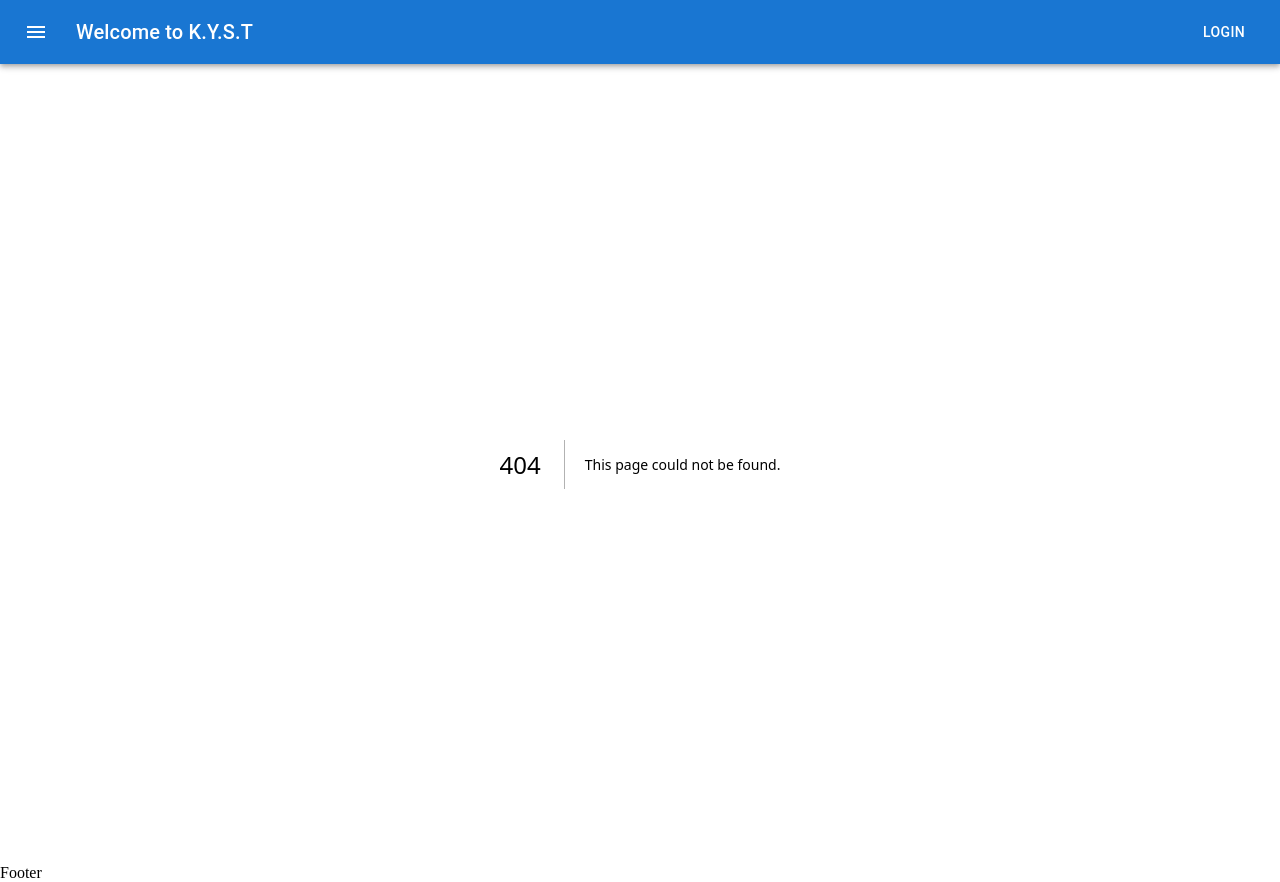
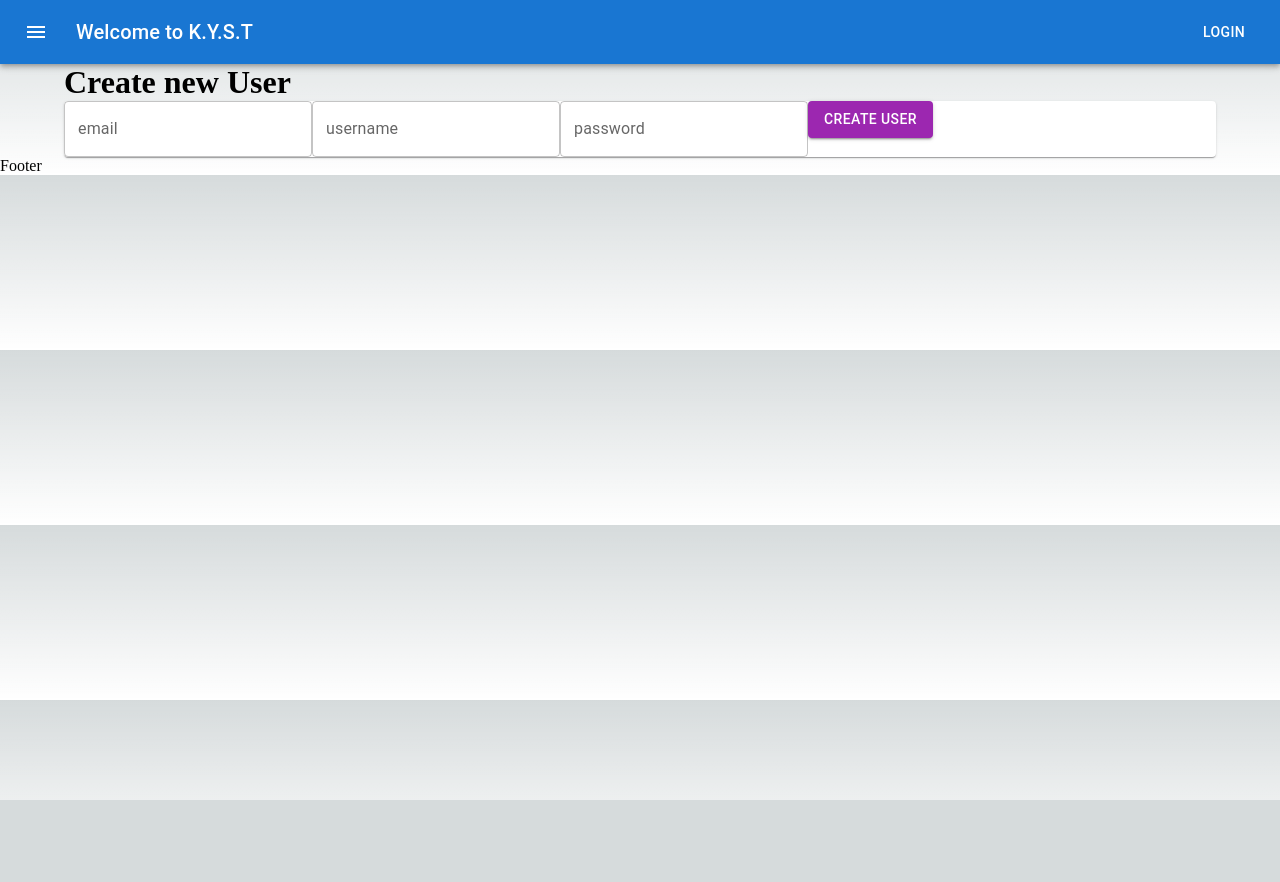
Before and after one commit to SallyResch/kyst4u, a Next.js app: page /signUpPage in a window 1280 px wide. Before the commit this address had no page. After the commit the page ends 800 px from the top, so only its background shows below. Built offline with nearby package versions, Linux system fonts and the light colour scheme.

Commit message:
renamed some pages

```diff
--- a/src/pages/_app.js
+++ b/src/pages/_app.js
@@ -1,5 +1,5 @@
 import 'sr/styles/globals.css'
-import Layout from './components/layout'
+import Layout from './components/Layout.jsx'
 
 export default function App({ Component, pageProps }) {
   return (
--- a/src/pages/components/Footer.jsx
+++ b/src/pages/components/Footer.jsx
@@ -1,4 +1,4 @@
-import { BottomNavigation } from "@mui/material";
+
 
 export default function Footer() {
   return (
--- /dev/null
+++ b/src/pages/signUpPage.js
@@ -0,0 +1,8 @@
+import User from "./components/User.jsx";
+
+
+export default function signUpPage() {
+  return (
+    <div><User/></div>
+  )
+}
```
Also changed, not shown: src/pages/admin.js (deleted, +0 -7 lines), src/pages/adminPage.js (added, +7 -0 lines), src/pages/user.js (deleted, +0 -8 lines).
